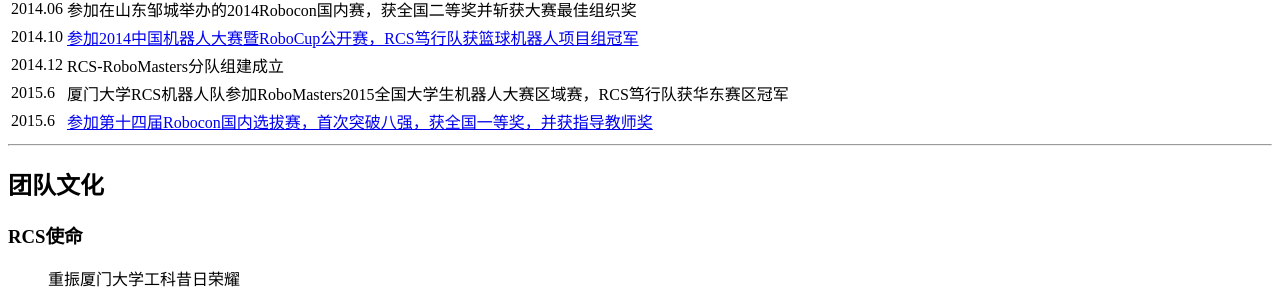
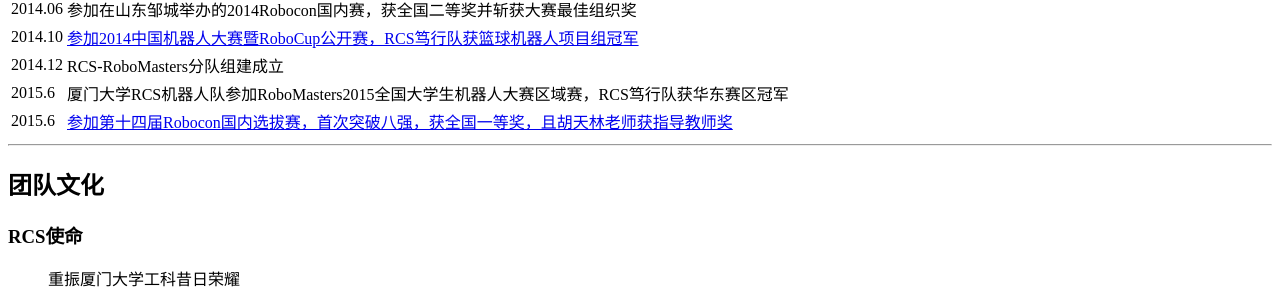
Before and after one commit to RCSTech/RCSTech.github.io, a Jekyll site: the page built from about.md, in a window 1280 px wide and 900 px high, scrolled down 1135 px. Shown: the part 146-450 px from the top of the window. Built offline with Jekyll 4.4.1, drawn with Linux system fonts in a browser that asks for light colours; nearby versions of some CDN libraries.

Commit message:
150709
修改优秀指导老师奖

```diff
--- a/about.md
+++ b/about.md
@@ -152,7 +152,7 @@
 </tr>
 <tr>
     <td>2015.6</td>
-    <td><a href="http://news.xmu.edu.cn/s/13/t/542/86/4d/info165453.htm">参加第十四届Robocon国内选拔赛，首次突破八强，获全国一等奖，并获指导教师奖</a></td>
+    <td><a href="http://news.xmu.edu.cn/s/13/t/542/86/4d/info165453.htm">参加第十四届Robocon国内选拔赛，首次突破八强，获全国一等奖，且胡天林老师获指导教师奖</a></td>
 </tr>
 </table>
 
```
